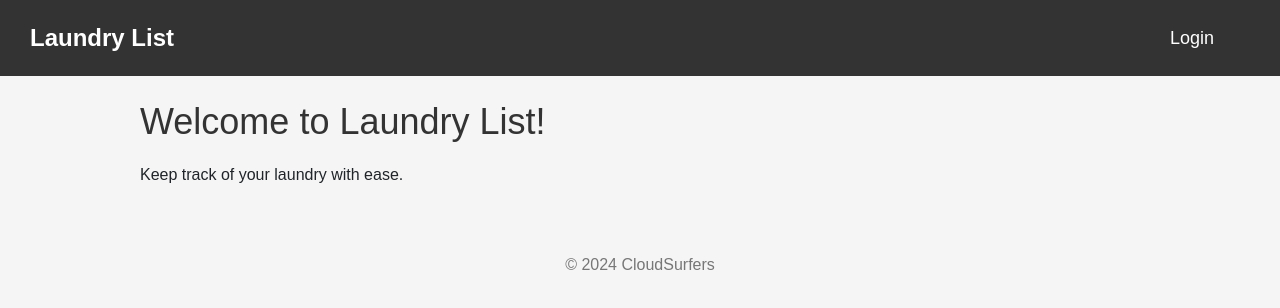
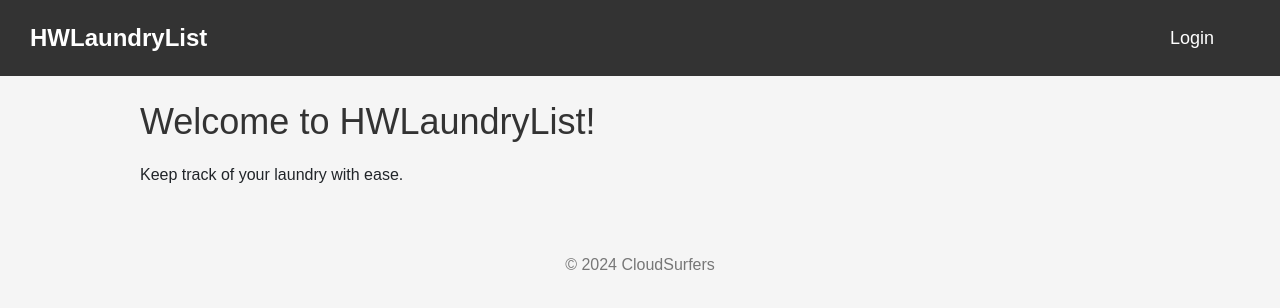
Before and after one commit to gp2723/LaundryList_ReactUI, a React (Create React App) app: page / in a window 1280 px wide. Shown: the top 308 px of the page. Built offline with nearby package versions, Linux system fonts and the light colour scheme.

Commit message:
Update App name to HWLaundryList

```diff
--- a/public/index.html
+++ b/public/index.html
@@ -24,7 +24,7 @@
       work correctly both with client-side routing and a non-root public URL.
       Learn how to configure a non-root public URL by running `npm run build`.
     -->
-    <title>React App</title>
+    <title>HWLaundryList</title>
   </head>
   <body>
     <noscript>You need to enable JavaScript to run this app.</noscript>
--- a/src/App.js
+++ b/src/App.js
@@ -35,7 +35,7 @@ const App = () => {
       <div className="app">
         <header>
           <nav className="navbar">
-            <div className="navbar-brand">Laundry List</div>
+            <div className="navbar-brand">HWLaundryList</div>
             <ul className="navbar-links">
               { userToken ?
               <>
--- a/src/components/About.js
+++ b/src/components/About.js
@@ -4,8 +4,8 @@ const About = () => {
 
     return (
         <div>
-            <h1>CloudSurfers Laundry List App</h1>
-            <p>CloudSurfers Laundry List App is a simple app that allows you to keep track of your assignments.</p>
+            <h1>CloudSurfers HWLaundryList App</h1>
+            <p>CloudSurfers HWLaundryList App is a simple app that allows you to keep track of your assignments.</p>
             <br />
             <p>Developed as part of the class COMS W4153 001 - Cloud Computing.</p>
         </div>
--- a/src/components/Home.js
+++ b/src/components/Home.js
@@ -1,7 +1,7 @@
 const Home = () => {
     return (
         <div className="home">
-        <h1>Welcome to Laundry List!</h1>
+        <h1>Welcome to HWLaundryList!</h1>
         <p>Keep track of your laundry with ease.</p>
         </div>
     );
--- a/src/components/Login.js
+++ b/src/components/Login.js
@@ -11,7 +11,7 @@ const Login = ({ setUserToken }) => {
 
     return (
         <>
-            <h1>Login to access your Laundry List!</h1>
+            <h1>Login to access your HWLaundryList!</h1>
             <Form>
             <Form.Group className="mb-3" controlId="formBasicEmail">
                 <Form.Label>Email address</Form.Label>
```
